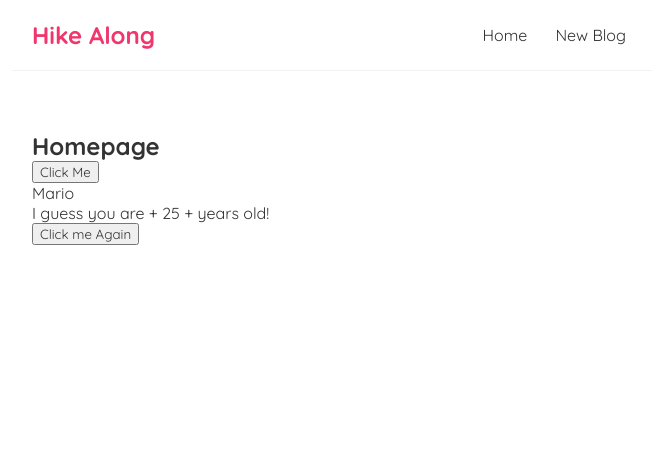
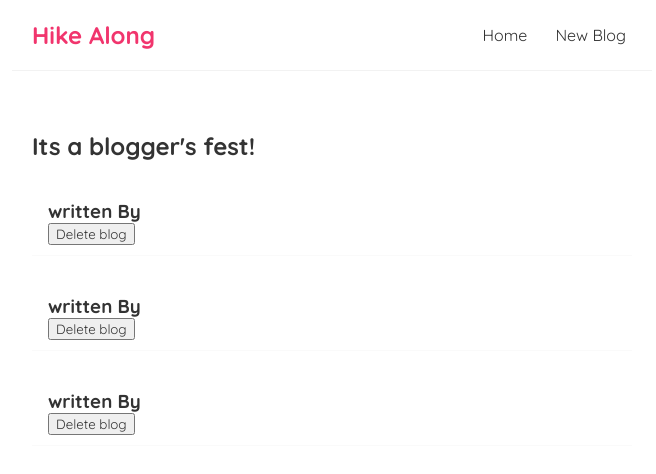
Before and after one commit to Pranotisavadi/Revise-React_blog, a React (Create React App) app: page / in a window 1280 px wide. Shown: the top 474 px of the page, without its empty margins (308-964 px from the left). Built offline with nearby package versions, Linux system fonts and the light colour scheme.

Commit message:
props, set, delete

```diff
--- a/src/App.js
+++ b/src/App.js
@@ -9,8 +9,7 @@
       <Navbar />
      <div className='content'>
       <Home />
-
-     </div>
+      </div>
 
     </div>
   );
--- /dev/null
+++ b/src/BlogList.js
@@ -0,0 +1,19 @@
+const BlogList = ({blogs, title, handleDelete}) => {
+    // const blogs = props.blogs;
+    // const title = props.title;
+
+    return (
+        <div className="blog-list">
+            <h2>{ title }</h2>
+             {blogs.map((blog) => (
+                <div className ="blog-preview" key={blog.id}>
+                    <h2>{ blogs.title }</h2>
+                    <h3>written By{ blogs.author }</h3>
+                    <button onClick={() => handleDelete(blog.id)}>Delete blog</button>
+                </div>
+            ))}
+        </div>
+     );
+}
+
+export default BlogList;
--- a/src/Home.js
+++ b/src/Home.js
@@ -1,25 +1,23 @@
 import { useState } from "react";
-const Home = () => {
-    const [name, setName] = useState("Mario");
-    const [age, setAge]= useState(25);
+import BlogList from "./BlogList";
 
 
-    const handleClick =(e) =>{
-       setName("Luigi");
-        console.log("Hello " + {name}  +" !", e)
-    }
-    const handleClickAgain = (name, e) => {
-       console.log("Hi"  + {name}, e);
-       console.log("Hello " + {name}  +" !", e)
-       setAge(30);
-    }
+const Home = () => {
+    const [blogs, setBlogs] = useState([
+        { title: 'My new website', body: 'lorem ipsum...', author: 'mario', id: 1 },
+        { title: 'Welcome party!', body: 'lorem ipsum...', author: 'yoshi', id: 2 },
+        { title: 'Web dev top tips', body: 'lorem ipsum...', author: 'mario', id: 3 }
+      ]);
+
+      const handleDelete = (id) => {
+        const newBlogs = blogs.filter(blog => blog.id !== id);
+         setBlogs(newBlogs);
+      }
+
         return (
         <div className="home">
-        <h2>Homepage</h2>
-        <button onClick={handleClick}>Click Me</button>
-        <p>{name}</p>
-        <p>I guess you are  + {age} + years old!</p>
-        <button onClick={(e) => handleClickAgain("Spiderman", e)}>Click me Again</button>
+         <BlogList blogs= {blogs}  title ="Its a blogger's fest!" handleDelete = {handleDelete}/>
+         {/* <BlogList blogs= {blogs.filter((blog) =>blog.author === "mario" )}  title ="Marios' Blogs"/>          */}
         </div>
      );
 }
--- a/src/index.css
+++ b/src/index.css
@@ -33,3 +33,17 @@
   margin: 40px auto;
   padding: 20px;
 }
+/* blog previews / list */
+.blog-preview {
+  padding: 10px 16px;
+  margin: 20px 0;
+  border-bottom: 1px solid #fafafa;
+}
+.blog-preview:hover {
+  box-shadow: 1px 3px 5px rgba(0,0,0,0.1);
+}
+.blog-preview h2 {
+  font-size: 20px;
+  color: #f1356d;
+  margin-bottom: 8px;
+}
```
